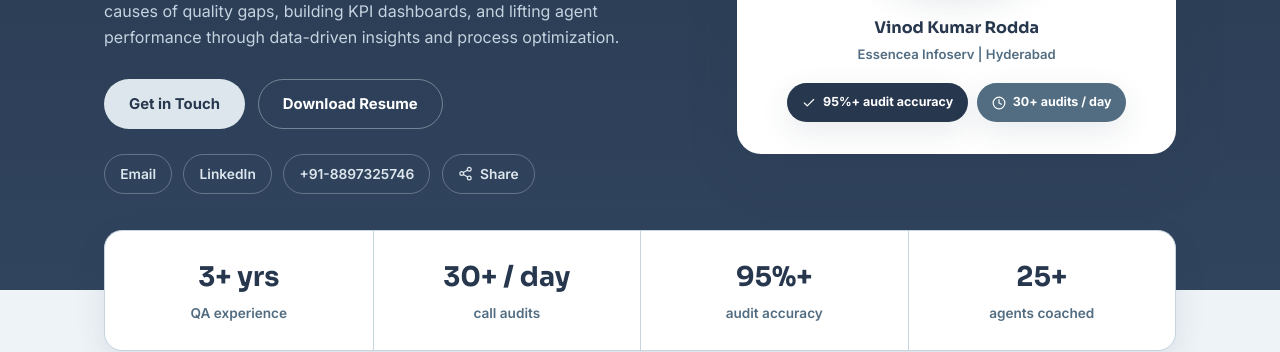
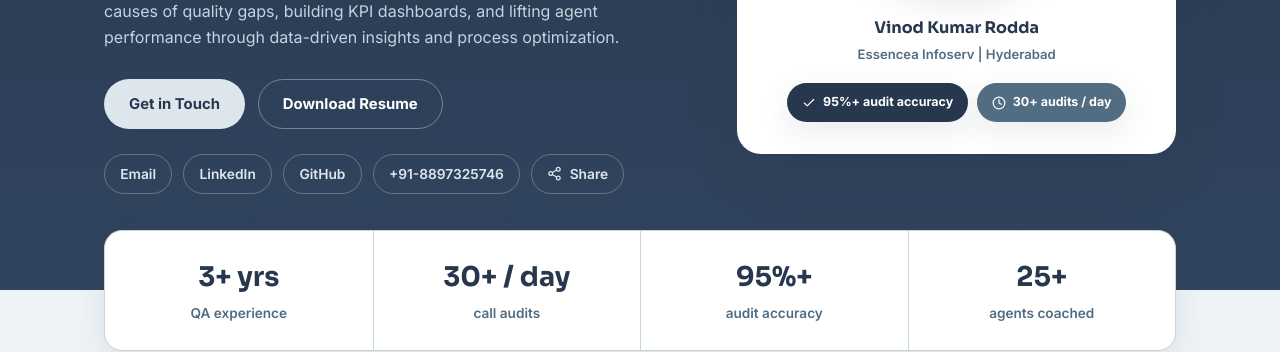
Before and after one commit to roddavinod99/CV, a plain HTML site: page index.html in a window 1280 px wide. Shown: the part 469-821 px from the top of the page. Drawn offline with nearby package versions, Linux system fonts and the light colour scheme.

Commit message:
add github social links alongside linkedin

```diff
--- a/index.html
+++ b/index.html
@@ -82,6 +82,7 @@
         <div class="hero-socials">
           <a href="mailto:roddavinod99@gmail.com">Email</a>
           <a href="https://www.linkedin.com/in/vinodkumarrodda/" target="_blank" rel="noopener">LinkedIn</a>
+          <a href="https://github.com/roddavinod99" target="_blank" rel="noopener">GitHub</a>
           <a href="tel:+918897325746">+91-8897325746</a>
           <details class="share">
             <summary><i data-lucide="share-2"></i> Share</summary>
@@ -283,6 +284,7 @@
         <div class="info-row"><span><i data-lucide="phone"></i></span><a href="tel:+918897325746">+91-8897325746</a></div>
         <div class="info-row"><span><i data-lucide="mail"></i></span><a href="mailto:roddavinod99@gmail.com">roddavinod99@gmail.com</a></div>
         <div class="info-row"><span><i data-lucide="briefcase"></i></span><a href="https://www.linkedin.com/in/vinodkumarrodda/" target="_blank" rel="noopener">LinkedIn</a></div>
+        <div class="info-row"><span><i data-lucide="code"></i></span><a href="https://github.com/roddavinod99" target="_blank" rel="noopener">GitHub</a></div>
         <div class="info-row"><span><i data-lucide="file-text"></i></span><a href="Vinod_Kumar_Rodda_Quality_Analyst_Resume.pdf" download>Download Resume</a></div>
       </div>
       <div class="form-card">
@@ -293,6 +295,7 @@
           <button class="btn btn-outline" type="button" id="copy-email">Copy Email</button>
           <a class="btn btn-outline" href="tel:+918897325746">Call Me</a>
           <a class="btn btn-outline" href="https://www.linkedin.com/in/vinodkumarrodda/" target="_blank" rel="noopener">LinkedIn</a>
+          <a class="btn btn-outline" href="https://github.com/roddavinod99" target="_blank" rel="noopener">GitHub</a>
         </div>
         <details class="share share-light">
           <summary class="btn btn-outline"><i data-lucide="share-2"></i> Share this portfolio</summary>
```
Also changed, not shown: Contact Me.html (+2 -0 lines), resume.html (+1 -1 lines).
